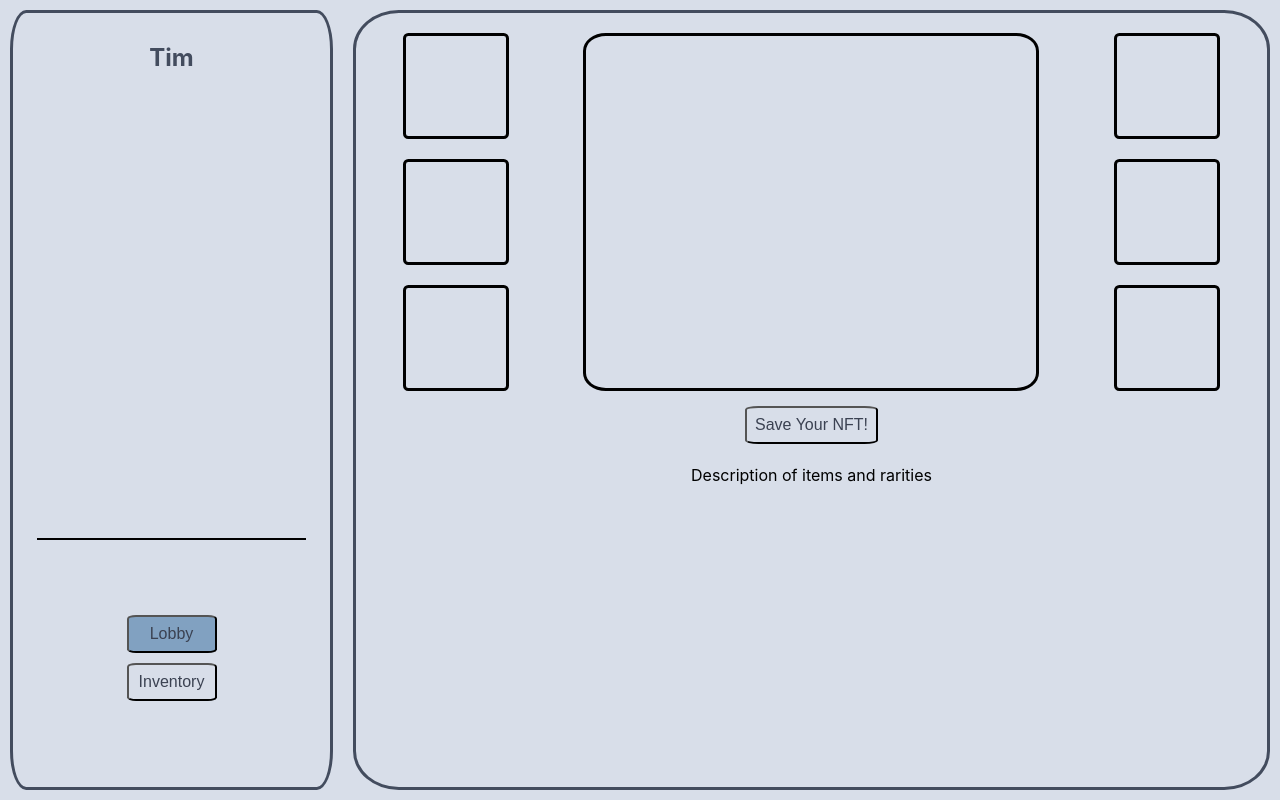
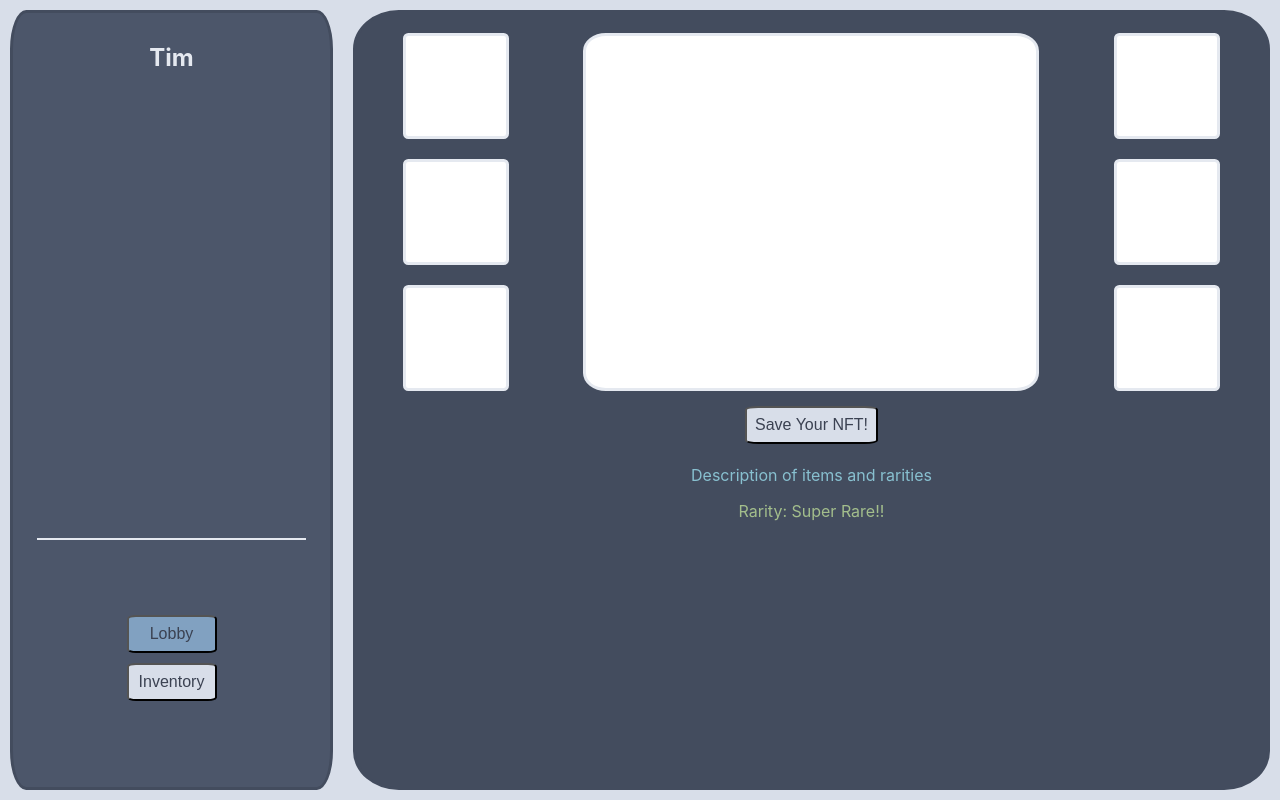
Before and after one commit to Hack-and-Roll/Hack-and-Troll, a React (Create React App) app in the folder frontend/: page / in a window 1280 px wide. Built offline with nearby package versions, Linux system fonts and the light colour scheme.

Commit message:
Updated some styling

```diff
--- a/frontend/src/components/Inventory.jsx
+++ b/frontend/src/components/Inventory.jsx
@@ -1,5 +1,5 @@
 function Inventory(props) {
-  return <h1>Inventory</h1>;
+  return <h1 style={{ color: "white" }}>Inventory</h1>;
 }
 
 export default Inventory;
--- a/frontend/src/components/Lobby.jsx
+++ b/frontend/src/components/Lobby.jsx
@@ -21,7 +21,8 @@ function Lobby(props) {
       </div>
       <button class="button-primary">Save Your NFT!</button>
       <div>
-        <p>Description of items and rarities</p>
+        <p style={{ color: "#88C0D0" }}>Description of items and rarities</p>
+        <p style={{ color: "#A3BE8C" }}>Rarity: Super Rare!!</p>
       </div>
     </div>
   );
--- a/frontend/src/style/AvatarDisplay.css
+++ b/frontend/src/style/AvatarDisplay.css
@@ -4,4 +4,6 @@
     border-radius: 5%;
     flex: 1;
     max-width: 450px;
+    border-color: #E5E9F0;
+    background-color: white;
 }
--- a/frontend/src/style/ComponentBox.css
+++ b/frontend/src/style/ComponentBox.css
@@ -4,5 +4,6 @@
     height: 100px;
     border-style: solid;
     border-radius: 5%;
-
+    border-color: #E5E9F0;
+    background-color: white;
 }
--- a/frontend/src/style/MainDisplay.css
+++ b/frontend/src/style/MainDisplay.css
@@ -5,4 +5,5 @@
     border-color: #434C5E;
     margin: 10px;
     padding: 10px;
+    background-color: #434C5E;
 }
--- a/frontend/src/style/UserProfilePane.css
+++ b/frontend/src/style/UserProfilePane.css
@@ -13,10 +13,11 @@
     border-color: #434C5E;
     border-radius: 5%;
     margin: 10px;
+    background-color: #4C566A;
 }
 
 .profile {
-    color: #434C5E;
+    color: #E5E9F0;
     flex: 2;
 }
 
@@ -25,5 +26,5 @@
     height: 0;
     border: 1px;
     border-style: solid;
-
+    border-color:  #E5E9F0;
 }
```
